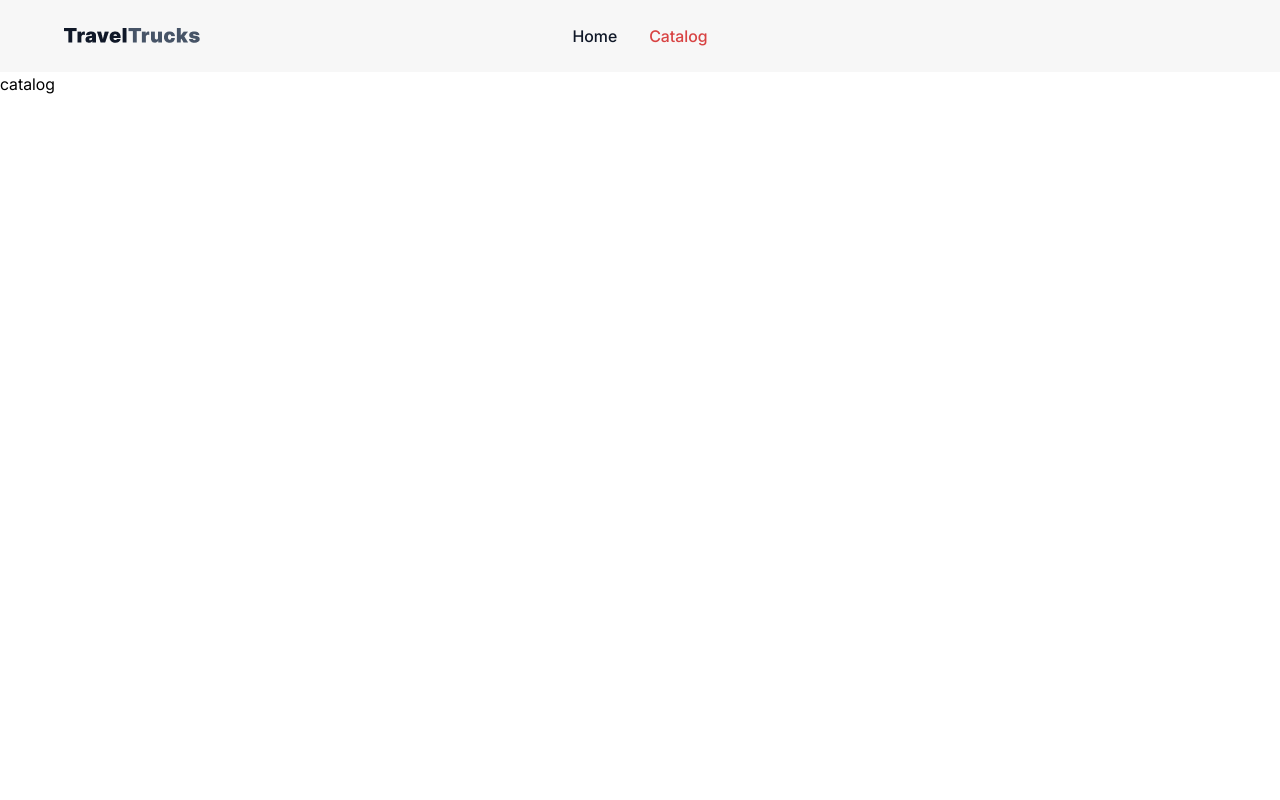
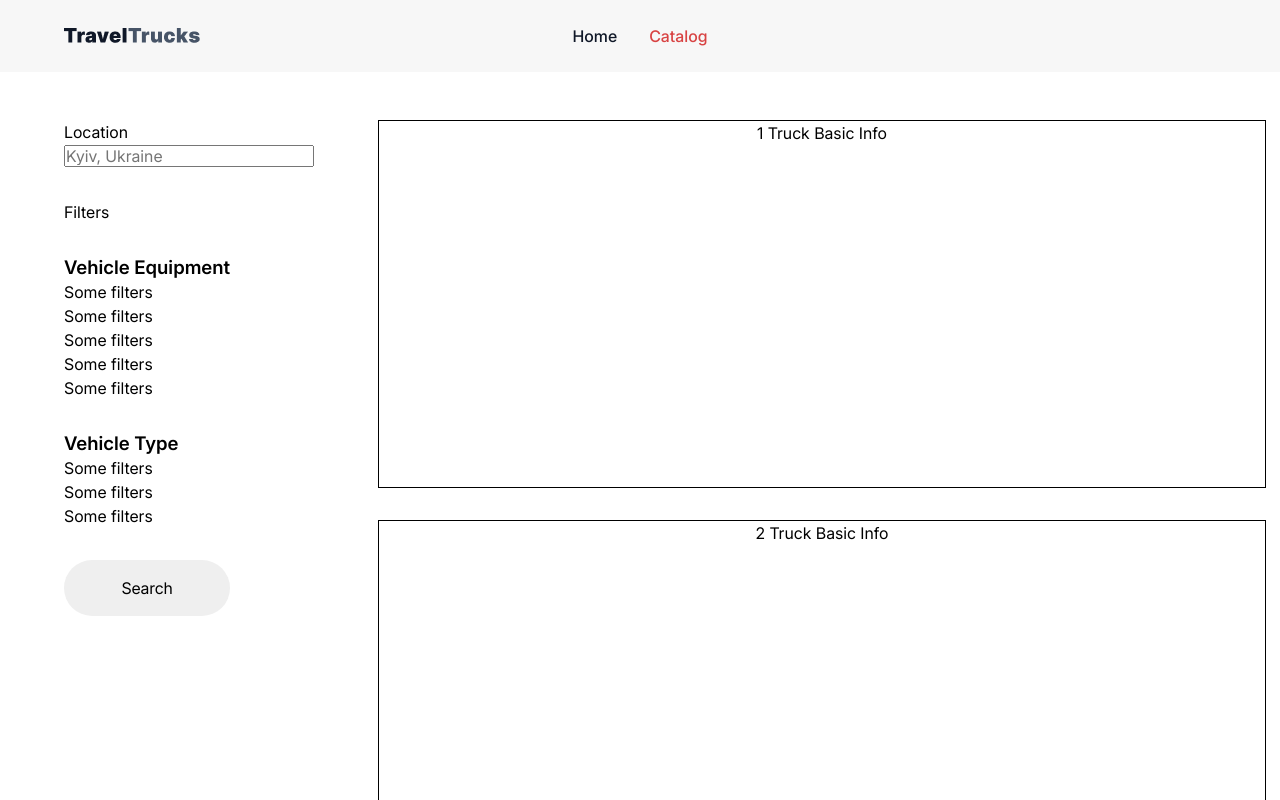
Before and after one commit to Oleksandr-Karnaushenko/RentTravelTrucks, a React (Vite) app: page /catalog in a window 1280 px wide. Shown: the top 800 px of the page. Built offline with nearby package versions, Linux system fonts and the light colour scheme.

Commit message:
catalogPage
create components from catalogPage

```diff
--- /dev/null
+++ b/src/components/Location/Location.jsx
@@ -0,0 +1,8 @@
+export default function Location() {
+  return (
+    <div>
+      <p>Location</p>
+      <input type="text" placeholder="Kyiv, Ukraine" />
+    </div>
+  );
+}
--- a/src/components/Logo/Logo.jsx
+++ b/src/components/Logo/Logo.jsx
@@ -1,7 +1,7 @@
 export default function Logo() {
   return (
     <div>
-      <img src="../../../src/assets/images/Logo.png" alt="Logo" />
+      <img src="/src/assets/images/Logo.png" alt="Logo" />
     </div>
   );
 }
--- /dev/null
+++ b/src/components/TruckBasicInfo/TruckBasicInfo.jsx
@@ -0,0 +1,7 @@
+export default function TruckBasicInfo({ data }) {
+  return (
+    <div>
+      <p>{data} Truck Basic Info</p>
+    </div>
+  );
+}
--- /dev/null
+++ b/src/components/VehicleEquipment/VehicleEquipment.jsx
@@ -0,0 +1,14 @@
+export default function VehicleEquipment() {
+  return (
+    <div>
+      <h3>Vehicle Equipment</h3>
+      <ul>
+        <li>Some filters</li>
+        <li>Some filters</li>
+        <li>Some filters</li>
+        <li>Some filters</li>
+        <li>Some filters</li>
+      </ul>
+    </div>
+  );
+}
--- /dev/null
+++ b/src/components/VehicleType/VehicleType.jsx
@@ -0,0 +1,12 @@
+export default function VehicleType() {
+  return (
+    <div>
+      <h3>Vehicle Type</h3>
+      <ul>
+        <li>Some filters</li>
+        <li>Some filters</li>
+        <li>Some filters</li>
+      </ul>
+    </div>
+  );
+}
--- a/src/pages/CatalogPage/CatalogPage.jsx
+++ b/src/pages/CatalogPage/CatalogPage.jsx
@@ -1,8 +1,33 @@
+import Button from '../../components/Button/Button.jsx';
+import Location from '../../components/Location/Location.jsx';
+import TruckBasicInfo from '../../components/TruckBasicInfo/TruckBasicInfo.jsx';
+import VehicleEquipment from '../../components/VehicleEquipment/VehicleEquipment.jsx';
+import VehicleType from '../../components/VehicleType/VehicleType.jsx';
+
+import styles from './CatalogPage.module.css';
+
+const test = [1, 2, 3, 4];
+
 function CatalogPage() {
   return (
-    <>
-      <p>catalog</p>
-    </>
+    <div className={styles.container}>
+      <section className={styles.filters}>
+        <Location />
+        <p>Filters</p>
+        <VehicleEquipment />
+        <VehicleType />
+        <Button variant="">Search</Button>
+      </section>
+      <section className={styles.trucks}>
+        <ul className={styles.list}>
+          {test.map(truck => (
+            <li key={truck} className={styles.item}>
+              <TruckBasicInfo data={truck} />
+            </li>
+          ))}
+        </ul>
+      </section>
+    </div>
   );
 }
 
--- a/src/pages/CatalogPage/CatalogPage.module.css
+++ b/src/pages/CatalogPage/CatalogPage.module.css
@@ -0,0 +1,23 @@
+.container {
+  padding: 48px 64px;
+  display: flex;
+  gap: 64px;
+}
+
+.filters {
+  display: flex;
+  flex-direction: column;
+  gap: 32px;
+}
+
+.list {
+  display: flex;
+  flex-direction: column;
+  gap: 32px;
+}
+.item {
+  width: 888px;
+  height: 368px;
+  border: 1px solid black;
+  text-align: center;
+}
```
